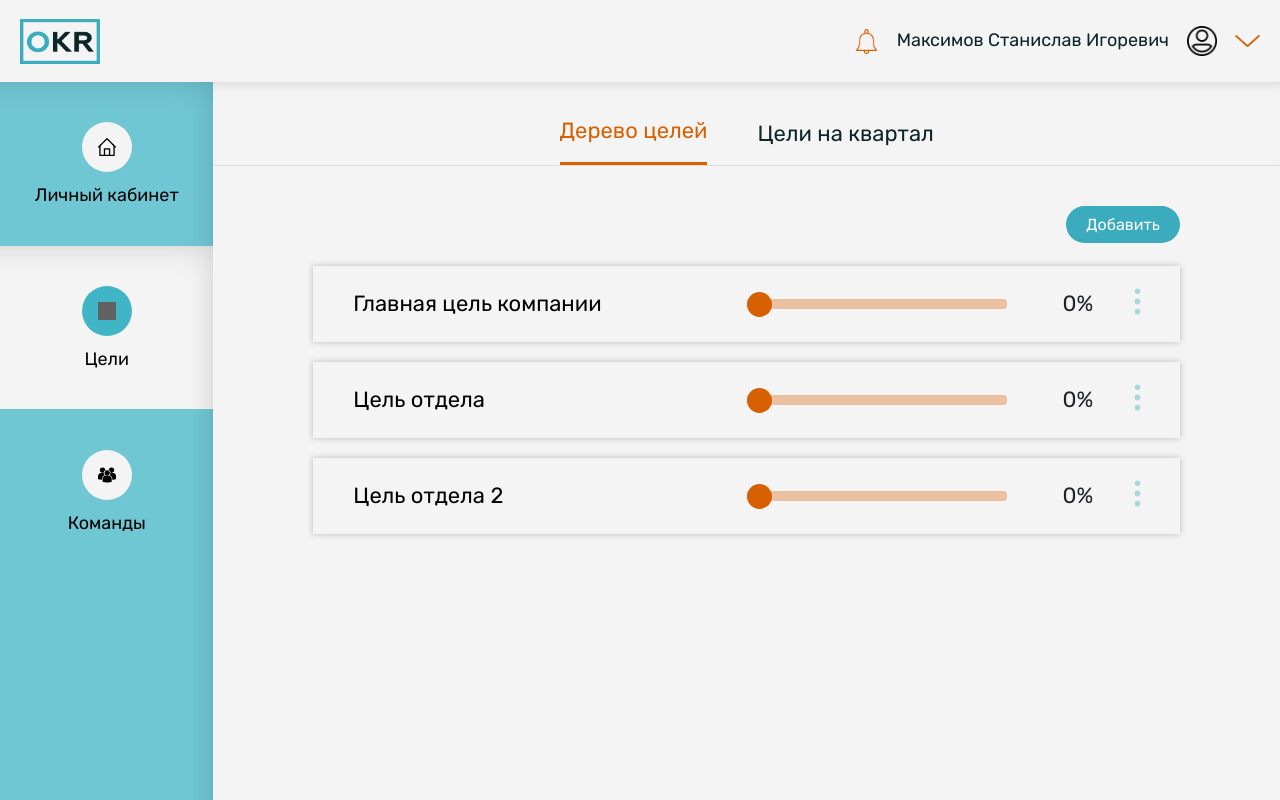
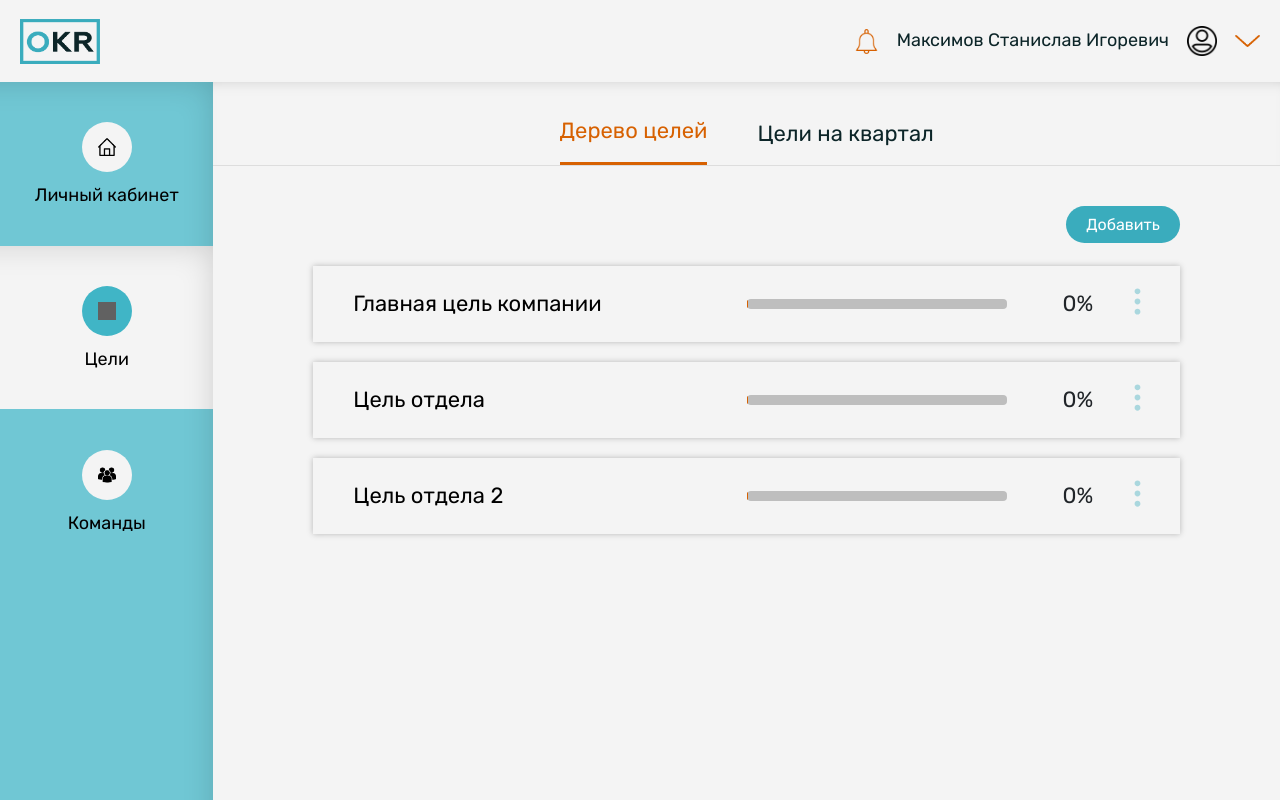
Before and after one commit to nikororo/OKR-methodology-CastoFront, a Vue app: page /goals in a window 1280 px wide. Built offline with nearby package versions, Linux system fonts and the light colour scheme; grey boxes are pictures that could not be loaded.

Commit message:
fix range kr and goal

```diff
--- a/src/components/CommonGoals.vue
+++ b/src/components/CommonGoals.vue
@@ -24,7 +24,7 @@
                   <button class="btnShowKR" @click="displayKr(goal.id)">
                     <p class="nameGoals">{{goal.name}}</p>
                   </button>
-                  <input type="range" min="0" max="100" class="slider" v-model="goal.percentOfCompletion" disabled>
+                  <input type="range" min="0" max="100" class="sliderGoal" v-model="goal.percentOfCompletion" disabled>
                   <p class="percentGoals">{{ goal.percentOfCompletion }}%</p>
 
                   <div class="menu">
--- a/src/style/Style.css
+++ b/src/style/Style.css
@@ -777,36 +777,66 @@ input:active, input:focus, select:focus, button:active, button:focus {
     line-height: 26px;
     display: flex;
     align-items: center;
+    border-radius: 4px;
     background-color: #F4F4F4;
+}
+.sliderGoal {
+    -webkit-appearance: none;
+    overflow: hidden;
+    position: absolute;
+    border-radius: 4px;
+    left: 50%;
+    width: 30%;
+    background-color: #bebebe;
+}
+
+.sliderGoal::-webkit-slider-thumb {
+    width:1px;
+    -webkit-appearance: none;
+    height: 10px;
+    background: #D76101;
+    box-shadow: -480px 0 0 480px #D76101;
+}
+.sliderGoal::-moz-range-thumb {
+    width:1px;
+    -webkit-appearance: none;
+    height: 10px;
+    border-radius: 4px;
+    cursor: ew-resize;
+    background: #D76101;
+    box-shadow: -480px 0 0 480px #D76101;
 }
 
 .slider {
+    -webkit-appearance: none;
+    overflow: hidden;
     position: absolute;
-    left: 50%;
-    -webkit-appearance: none;
-    width: 30%;
     height: 10px;
     border-radius: 4px;
-    background: #d7610159;
+    left: 50%;
+    width: 30%;
+    background-color: #bebebe;
     outline: none;
 }
 
 .slider::-webkit-slider-thumb {
-    -webkit-appearance: none;
-    appearance: none;
     width: 25px;
     height: 25px;
     border-radius: 50%;
-    background: #D76101;
+    -webkit-appearance: none;
     cursor: pointer;
+    background-color: #D76101;
+    box-shadow: -495px 0 0 480px #f1c79e;
 }
 
 .slider::-moz-range-thumb {
     width: 25px;
     height: 25px;
     border-radius: 50%;
-    background: #D76101;
+    -webkit-appearance: none;
     cursor: pointer;
+    background-color: #D76101;
+    box-shadow: -495px 0 0 480px #f1c79e;
 }
 
 .createKR {
```
